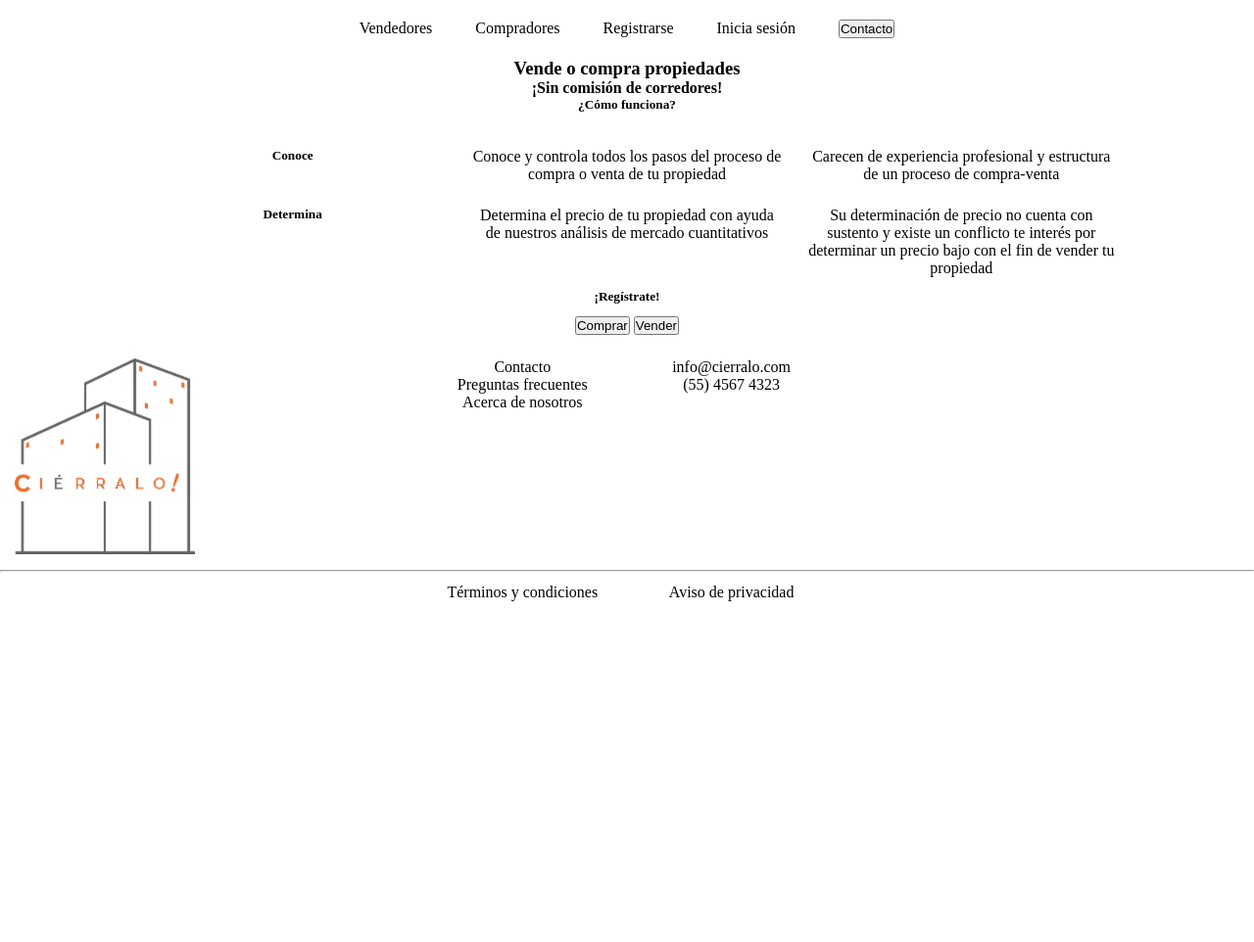
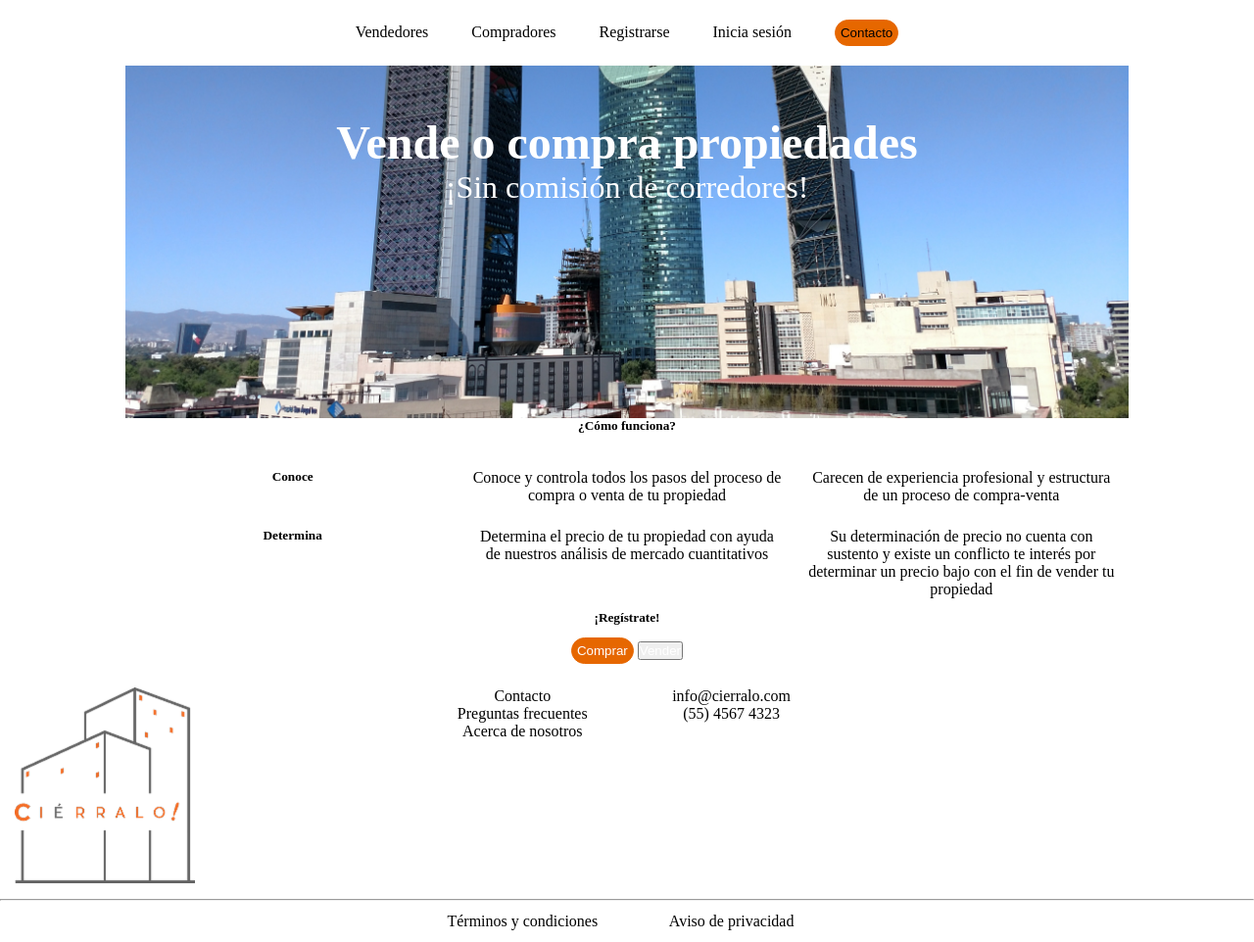
Before and after one commit to gabyLuTrejo/blick-getmore, a plain HTML site: page index.html in a window 1280 px wide. Shown: the whole page at 98% size. Before the commit the page ends 800 px from the top, so only its background shows below. Drawn offline with Linux system fonts and the light colour scheme.

Commit message:
Styled button orange

```diff
--- a/css/main.css
+++ b/css/main.css
@@ -11,3 +11,29 @@ li {
   padding: 20px;
   list-style: none;
 }
+.orange1 {
+  border: 1px solid #e66700;
+  border-radius: 50px;
+  background-color: #e66700;
+  padding: 5px;
+}
+#city{
+  background-image: url(../assets/img-city.jpg);
+  background-repeat: no-repeat;
+  background-position: bottom;
+  background-size: cover;
+  height: 45vh;
+}
+.top-5 {
+  margin-top: 5%;
+}
+.title-h2 {
+  font-size: -webkit-xxx-large;
+}
+.subtitle-h4 {
+  font-weight: lighter;
+  font-size: xx-large;
+}
+.white-text{
+  color: white;
+}
--- a/index.html
+++ b/index.html
@@ -14,18 +14,20 @@
           <li>Compradores</li>
           <li>Registrarse</li>
           <li>Inicia sesión</li>
-          <li><button type="button" name="button">Contacto</button></li>
+          <li><button class="orange1" type="button" name="button">Contacto</button></li>
         </ul>
       </nav>
     </header>
     <section>
-      <div id="city">
-        <h3 class="white-text">Vende o compra propiedades</h3>
-        <h4 class="white-text">¡Sin comisión de corredores!</h4>
+      <div id="city" class="container">
+        <div class="row">
+          <h2 class="white-text title-h2 top-5">Vende o compra propiedades</h2>
+          <h4 class="white-text subtitle-h4">¡Sin comisión de corredores!</h4>
+        </div>
       </div>
       <div id="info" class="container">
-        <h5 class="center">¿Cómo funciona?</h5>
         <div class="row">
+          <h5 class="center">¿Cómo funciona?</h5>
           <!-- <div class="col-4"></div> -->
           <div class="offset-4 col-4"></div>
           <div class="col-4"></div>
```
